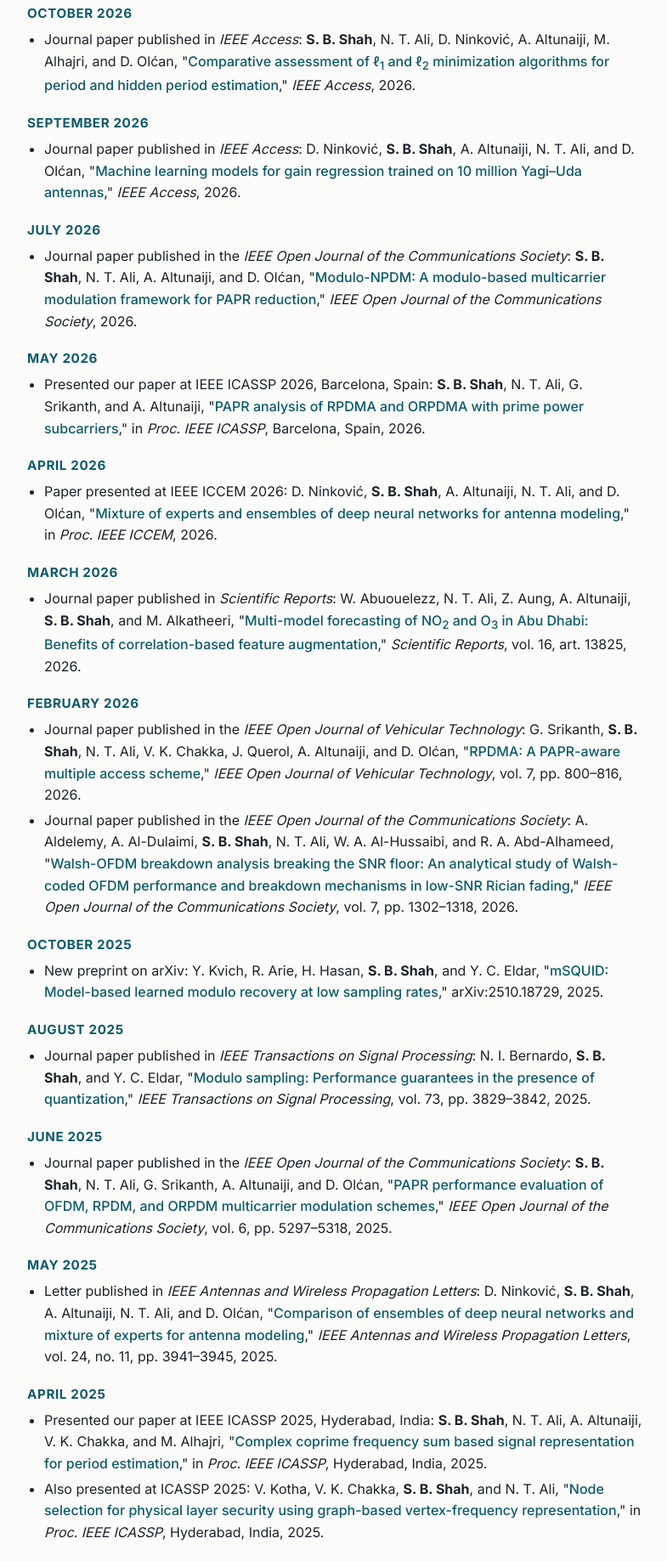
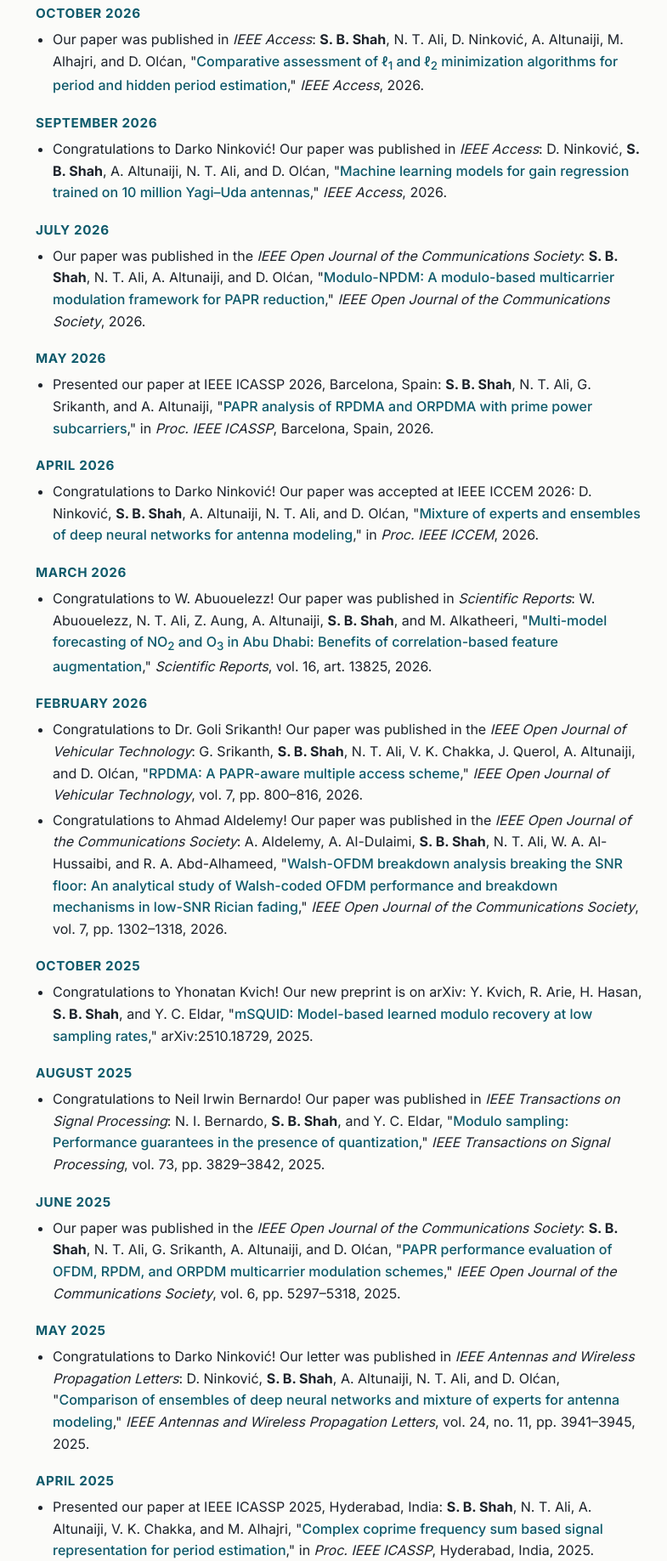
Before and after one commit to basheershah/basheershah.github.io, a plain HTML site: page index.html in a window 1280 px wide. Shown: the part 790-2627 px from the top of the page at 85% size, without its empty margins (400-1185 px from the left). Drawn offline with Linux system fonts and the light colour scheme.

Commit message:
Add files via upload

```diff
--- a/assets/css/style.css
+++ b/assets/css/style.css
@@ -78,7 +78,7 @@ nav a.active { background: var(--accent); color: #fff; }
   margin: 0 auto;
   padding: 40px 24px 64px;
   display: grid;
-  grid-template-columns: 260px 1fr;
+  grid-template-columns: 270px 1fr;
   gap: 48px;
   align-items: start;
 }
@@ -88,8 +88,8 @@ nav a.active { background: var(--accent); color: #fff; }
   text-align: left;
 }
 .profile img {
-  width: 180px;
-  height: 180px;
+  width: 230px;
+  height: 230px;
   object-fit: cover;
   border-radius: 50%;
   border: 4px solid #fff;
@@ -208,7 +208,7 @@ footer {
 @media (max-width: 820px) {
   .wrap { grid-template-columns: 1fr; gap: 28px; padding-top: 28px; }
   .profile { position: static; text-align: center; }
-  .profile img { margin: 0 auto 14px; width: 140px; height: 140px; }
+  .profile img { margin: 0 auto 14px; width: 180px; height: 180px; }
   main h1 { font-size: 1.6rem; }
   .topbar { position: static; }
   .topbar-inner { justify-content: center; }
--- a/index.html
+++ b/index.html
@@ -34,7 +34,9 @@
     <h2>Shaik Basheeruddin Shah, Ph.D.</h2>
     <p class="role">Postdoctoral Fellow<br>Department of Electrical Engineering<br><a href="https://www.ku.ac.ae/academics/college-of-engineering/department/department-of-electrical-engineering-and-computer-science">Khalifa University</a>, Abu Dhabi, UAE</p>
     <ul class="links">
+      <li>&#9993; <a href="mailto:shaik.shah@ku.ac.ae">shaik.shah@ku.ac.ae</a></li>
       <li>&#9993; <a href="mailto:basheershah09@gmail.com">basheershah09@gmail.com</a></li>
+      <li>&#9742; <a href="tel:+971508936290">+971 50 893 6290</a></li>
       <li><a href="https://scholar.google.com/citations?user=rE05Hq4AAAAJ&amp;hl=en">Google Scholar</a></li>
       <li><a href="https://orcid.org/0000-0003-0743-8315">ORCID</a></li>
       <!-- To add LinkedIn: put your URL in place of YOUR-LINKEDIN-URL and delete the two comment marks around this line
@@ -69,19 +71,19 @@
     <div class="news-month">
       <h3>October 2026</h3>
       <ul>
-        <li>Journal paper published in <i>IEEE Access</i>: <span class="me">S. B. Shah</span>, N. T. Ali, D. Ninković, A. Altunaiji, M. Alhajri, and D. Olćan, "<a href="https://doi.org/10.1109/ACCESS.2026.3741588">Comparative assessment of ℓ<sub>1</sub> and ℓ<sub>2</sub> minimization algorithms for period and hidden period estimation</a>," <i>IEEE Access</i>, 2026.</li>
+        <li>Our paper was published in <i>IEEE Access</i>: <span class="me">S. B. Shah</span>, N. T. Ali, D. Ninković, A. Altunaiji, M. Alhajri, and D. Olćan, "<a href="https://doi.org/10.1109/ACCESS.2026.3741588">Comparative assessment of ℓ<sub>1</sub> and ℓ<sub>2</sub> minimization algorithms for period and hidden period estimation</a>," <i>IEEE Access</i>, 2026.</li>
       </ul>
     </div>
     <div class="news-month">
       <h3>September 2026</h3>
       <ul>
-        <li>Journal paper published in <i>IEEE Access</i>: D. Ninković, <span class="me">S. B. Shah</span>, A. Altunaiji, N. T. Ali, and D. Olćan, "<a href="https://doi.org/10.1109/ACCESS.2026.3738017">Machine learning models for gain regression trained on 10 million Yagi–Uda antennas</a>," <i>IEEE Access</i>, 2026.</li>
+        <li>Congratulations to Darko Ninković! Our paper was published in <i>IEEE Access</i>: D. Ninković, <span class="me">S. B. Shah</span>, A. Altunaiji, N. T. Ali, and D. Olćan, "<a href="https://doi.org/10.1109/ACCESS.2026.3738017">Machine learning models for gain regression trained on 10 million Yagi–Uda antennas</a>," <i>IEEE Access</i>, 2026.</li>
       </ul>
     </div>
     <div class="news-month">
       <h3>July 2026</h3>
       <ul>
-        <li>Journal paper published in the <i>IEEE Open Journal of the Communications Society</i>: <span class="me">S. B. Shah</span>, N. T. Ali, A. Altunaiji, and D. Olćan, "<a href="https://doi.org/10.1109/OJCOMS.2026.3717049">Modulo-NPDM: A modulo-based multicarrier modulation framework for PAPR reduction</a>," <i>IEEE Open Journal of the Communications Society</i>, 2026.</li>
+        <li>Our paper was published in the <i>IEEE Open Journal of the Communications Society</i>: <span class="me">S. B. Shah</span>, N. T. Ali, A. Altunaiji, and D. Olćan, "<a href="https://doi.org/10.1109/OJCOMS.2026.3717049">Modulo-NPDM: A modulo-based multicarrier modulation framework for PAPR reduction</a>," <i>IEEE Open Journal of the Communications Society</i>, 2026.</li>
       </ul>
     </div>
     <div class="news-month">
@@ -93,63 +95,63 @@
     <div class="news-month">
       <h3>April 2026</h3>
       <ul>
-        <li>Paper presented at IEEE ICCEM 2026: D. Ninković, <span class="me">S. B. Shah</span>, A. Altunaiji, N. T. Ali, and D. Olćan, "<a href="https://doi.org/10.1109/ICCEM68495.2026.11628954">Mixture of experts and ensembles of deep neural networks for antenna modeling</a>," in <i>Proc. IEEE ICCEM</i>, 2026.</li>
+        <li>Congratulations to Darko Ninković! Our paper was accepted at IEEE ICCEM 2026: D. Ninković, <span class="me">S. B. Shah</span>, A. Altunaiji, N. T. Ali, and D. Olćan, "<a href="https://doi.org/10.1109/ICCEM68495.2026.11628954">Mixture of experts and ensembles of deep neural networks for antenna modeling</a>," in <i>Proc. IEEE ICCEM</i>, 2026.</li>
       </ul>
     </div>
     <div class="news-month">
       <h3>March 2026</h3>
       <ul>
-        <li>Journal paper published in <i>Scientific Reports</i>: W. Abuouelezz, N. T. Ali, Z. Aung, A. Altunaiji, <span class="me">S. B. Shah</span>, and M. Alkatheeri, "<a href="https://doi.org/10.1038/s41598-026-44485-6">Multi-model forecasting of NO<sub>2</sub> and O<sub>3</sub> in Abu Dhabi: Benefits of correlation-based feature augmentation</a>," <i>Scientific Reports</i>, vol. 16, art. 13825, 2026.</li>
+        <li>Congratulations to W. Abuouelezz! Our paper was published in <i>Scientific Reports</i>: W. Abuouelezz, N. T. Ali, Z. Aung, A. Altunaiji, <span class="me">S. B. Shah</span>, and M. Alkatheeri, "<a href="https://doi.org/10.1038/s41598-026-44485-6">Multi-model forecasting of NO<sub>2</sub> and O<sub>3</sub> in Abu Dhabi: Benefits of correlation-based feature augmentation</a>," <i>Scientific Reports</i>, vol. 16, art. 13825, 2026.</li>
       </ul>
     </div>
     <div class="news-month">
       <h3>February 2026</h3>
       <ul>
-        <li>Journal paper published in the <i>IEEE Open Journal of Vehicular Technology</i>: G. Srikanth, <span class="me">S. B. Shah</span>, N. T. Ali, V. K. Chakka, J. Querol, A. Altunaiji, and D. Olćan, "<a href="https://doi.org/10.1109/OJVT.2026.3661153">RPDMA: A PAPR-aware multiple access scheme</a>," <i>IEEE Open Journal of Vehicular Technology</i>, vol. 7, pp. 800–816, 2026.</li>
-        <li>Journal paper published in the <i>IEEE Open Journal of the Communications Society</i>: A. Aldelemy, A. Al-Dulaimi, <span class="me">S. B. Shah</span>, N. T. Ali, W. A. Al-Hussaibi, and R. A. Abd-Alhameed, "<a href="https://doi.org/10.1109/OJCOMS.2026.3660202">Walsh-OFDM breakdown analysis breaking the SNR floor: An analytical study of Walsh-coded OFDM performance and breakdown mechanisms in low-SNR Rician fading</a>," <i>IEEE Open Journal of the Communications Society</i>, vol. 7, pp. 1302–1318, 2026.</li>
+        <li>Congratulations to Dr. Goli Srikanth! Our paper was published in the <i>IEEE Open Journal of Vehicular Technology</i>: G. Srikanth, <span class="me">S. B. Shah</span>, N. T. Ali, V. K. Chakka, J. Querol, A. Altunaiji, and D. Olćan, "<a href="https://doi.org/10.1109/OJVT.2026.3661153">RPDMA: A PAPR-aware multiple access scheme</a>," <i>IEEE Open Journal of Vehicular Technology</i>, vol. 7, pp. 800–816, 2026.</li>
+        <li>Congratulations to Ahmad Aldelemy! Our paper was published in the <i>IEEE Open Journal of the Communications Society</i>: A. Aldelemy, A. Al-Dulaimi, <span class="me">S. B. Shah</span>, N. T. Ali, W. A. Al-Hussaibi, and R. A. Abd-Alhameed, "<a href="https://doi.org/10.1109/OJCOMS.2026.3660202">Walsh-OFDM breakdown analysis breaking the SNR floor: An analytical study of Walsh-coded OFDM performance and breakdown mechanisms in low-SNR Rician fading</a>," <i>IEEE Open Journal of the Communications Society</i>, vol. 7, pp. 1302–1318, 2026.</li>
       </ul>
     </div>
     <div class="news-month">
       <h3>October 2025</h3>
       <ul>
-        <li>New preprint on arXiv: Y. Kvich, R. Arie, H. Hasan, <span class="me">S. B. Shah</span>, and Y. C. Eldar, "<a href="https://arxiv.org/abs/2510.18729">mSQUID: Model-based learned modulo recovery at low sampling rates</a>," arXiv:2510.18729, 2025.</li>
+        <li>Congratulations to Yhonatan Kvich! Our new preprint is on arXiv: Y. Kvich, R. Arie, H. Hasan, <span class="me">S. B. Shah</span>, and Y. C. Eldar, "<a href="https://arxiv.org/abs/2510.18729">mSQUID: Model-based learned modulo recovery at low sampling rates</a>," arXiv:2510.18729, 2025.</li>
       </ul>
     </div>
     <div class="news-month">
       <h3>August 2025</h3>
       <ul>
-        <li>Journal paper published in <i>IEEE Transactions on Signal Processing</i>: N. I. Bernardo, <span class="me">S. B. Shah</span>, and Y. C. Eldar, "<a href="https://doi.org/10.1109/TSP.2025.3598420">Modulo sampling: Performance guarantees in the presence of quantization</a>," <i>IEEE Transactions on Signal Processing</i>, vol. 73, pp. 3829–3842, 2025.</li>
+        <li>Congratulations to Neil Irwin Bernardo! Our paper was published in <i>IEEE Transactions on Signal Processing</i>: N. I. Bernardo, <span class="me">S. B. Shah</span>, and Y. C. Eldar, "<a href="https://doi.org/10.1109/TSP.2025.3598420">Modulo sampling: Performance guarantees in the presence of quantization</a>," <i>IEEE Transactions on Signal Processing</i>, vol. 73, pp. 3829–3842, 2025.</li>
       </ul>
     </div>
     <div class="news-month">
       <h3>June 2025</h3>
       <ul>
-        <li>Journal paper published in the <i>IEEE Open Journal of the Communications Society</i>: <span class="me">S. B. Shah</span>, N. T. Ali, G. Srikanth, A. Altunaiji, and D. Olćan, "<a href="https://doi.org/10.1109/OJCOMS.2025.3579725">PAPR performance evaluation of OFDM, RPDM, and ORPDM multicarrier modulation schemes</a>," <i>IEEE Open Journal of the Communications Society</i>, vol. 6, pp. 5297–5318, 2025.</li>
+        <li>Our paper was published in the <i>IEEE Open Journal of the Communications Society</i>: <span class="me">S. B. Shah</span>, N. T. Ali, G. Srikanth, A. Altunaiji, and D. Olćan, "<a href="https://doi.org/10.1109/OJCOMS.2025.3579725">PAPR performance evaluation of OFDM, RPDM, and ORPDM multicarrier modulation schemes</a>," <i>IEEE Open Journal of the Communications Society</i>, vol. 6, pp. 5297–5318, 2025.</li>
       </ul>
     </div>
     <div class="news-month">
       <h3>May 2025</h3>
       <ul>
-        <li>Letter published in <i>IEEE Antennas and Wireless Propagation Letters</i>: D. Ninković, <span class="me">S. B. Shah</span>, A. Altunaiji, N. T. Ali, and D. Olćan, "<a href="https://doi.org/10.1109/LAWP.2025.3574176">Comparison of ensembles of deep neural networks and mixture of experts for antenna modeling</a>," <i>IEEE Antennas and Wireless Propagation Letters</i>, vol. 24, no. 11, pp. 3941–3945, 2025.</li>
+        <li>Congratulations to Darko Ninković! Our letter was published in <i>IEEE Antennas and Wireless Propagation Letters</i>: D. Ninković, <span class="me">S. B. Shah</span>, A. Altunaiji, N. T. Ali, and D. Olćan, "<a href="https://doi.org/10.1109/LAWP.2025.3574176">Comparison of ensembles of deep neural networks and mixture of experts for antenna modeling</a>," <i>IEEE Antennas and Wireless Propagation Letters</i>, vol. 24, no. 11, pp. 3941–3945, 2025.</li>
       </ul>
     </div>
     <div class="news-month">
       <h3>April 2025</h3>
       <ul>
         <li>Presented our paper at IEEE ICASSP 2025, Hyderabad, India: <span class="me">S. B. Shah</span>, N. T. Ali, A. Altunaiji, V. K. Chakka, and M. Alhajri, "<a href="https://doi.org/10.1109/ICASSP49660.2025.10890254">Complex coprime frequency sum based signal representation for period estimation</a>," in <i>Proc. IEEE ICASSP</i>, Hyderabad, India, 2025.</li>
-        <li>Also presented at ICASSP 2025: V. Kotha, V. K. Chakka, <span class="me">S. B. Shah</span>, and N. T. Ali, "<a href="https://doi.org/10.1109/ICASSP49660.2025.10889739">Node selection for physical layer security using graph-based vertex-frequency representation</a>," in <i>Proc. IEEE ICASSP</i>, Hyderabad, India, 2025.</li>
+        <li>Congratulations to Venugopalachary Kotha! Our paper was accepted at IEEE ICASSP 2025: V. Kotha, V. K. Chakka, <span class="me">S. B. Shah</span>, and N. T. Ali, "<a href="https://doi.org/10.1109/ICASSP49660.2025.10889739">Node selection for physical layer security using graph-based vertex-frequency representation</a>," in <i>Proc. IEEE ICASSP</i>, Hyderabad, India, 2025.</li>
       </ul>
     </div>
     <div class="news-month">
       <h3>March 2025</h3>
       <ul>
-        <li>Journal paper published in <i>Scientific Reports</i>: W. Abuouelezz, N. T. Ali, Z. Aung, A. Altunaiji, <span class="me">S. B. Shah</span>, and D. Gliddon, "<a href="https://doi.org/10.1038/s41598-025-94013-1">Exploring PM2.5 and PM10 ML forecasting models: A comparative study in the UAE</a>," <i>Scientific Reports</i>, vol. 15, art. 9797, 2025.</li>
+        <li>Congratulations to W. Abuouelezz! Our paper was published in <i>Scientific Reports</i>: W. Abuouelezz, N. T. Ali, Z. Aung, A. Altunaiji, <span class="me">S. B. Shah</span>, and D. Gliddon, "<a href="https://doi.org/10.1038/s41598-025-94013-1">Exploring PM2.5 and PM10 ML forecasting models: A comparative study in the UAE</a>," <i>Scientific Reports</i>, vol. 15, art. 9797, 2025.</li>
       </ul>
     </div>
     <div class="news-month">
       <h3>February 2025</h3>
       <ul>
-        <li>Paper presented at ICE 2025, Greater Noida, India: S. Sural, <span class="me">S. B. Shah</span>, N. T. Ali, and V. K. Chakka, "<a href="https://doi.org/10.1109/ICE63309.2025.10984020">Different DNA encoding schemes for filter bank based tandem repeat detection</a>," in <i>Proc. ICE</i>, Greater Noida, India, 2025.</li>
+        <li>Congratulations to S. Sural! Our paper was accepted at ICE 2025, Greater Noida, India: S. Sural, <span class="me">S. B. Shah</span>, N. T. Ali, and V. K. Chakka, "<a href="https://doi.org/10.1109/ICE63309.2025.10984020">Different DNA encoding schemes for filter bank based tandem repeat detection</a>," in <i>Proc. ICE</i>, Greater Noida, India, 2025.</li>
       </ul>
     </div>
   </main>
```
Also changed, not shown: publications.html (+2 -0 lines), research.html (+2 -0 lines), teaching.html (+2 -0 lines), assets/img/profile.jpg.
